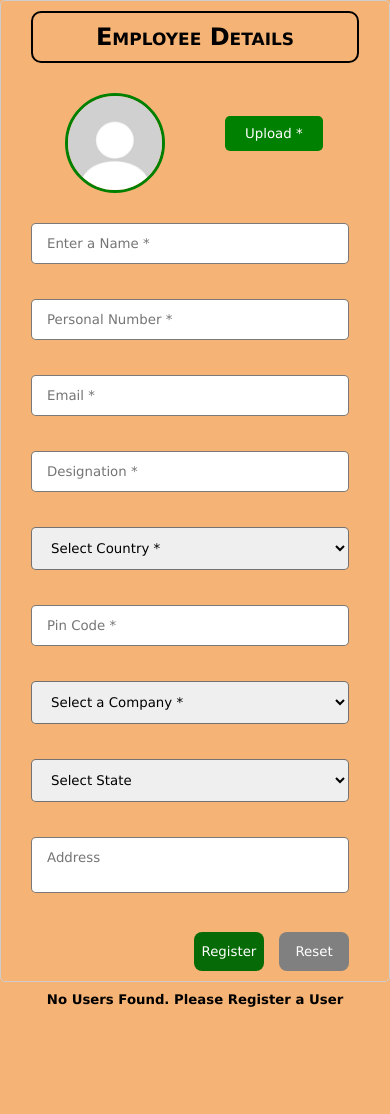
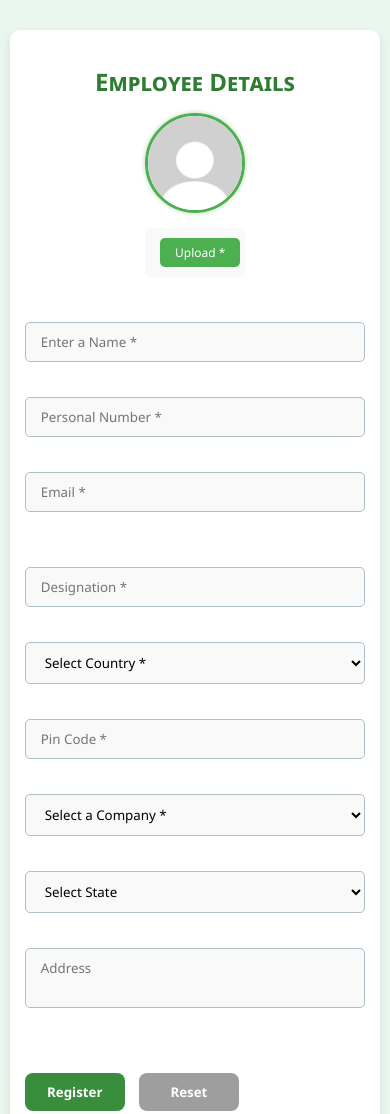
Before and after one commit to Divakar-Das/javascript_CRUD, a plain HTML site: page index.html in a window 390 px wide. Shown: the top 1114 px of the page. Before the commit the page ends 1069 px from the top, so only its background shows below. Drawn offline with Linux system fonts and the light colour scheme; no server answers.

Commit message:
Styles added

```diff
--- a/style.css
+++ b/style.css
@@ -1,4 +1,4 @@
-* {
+/* * {
     margin: 0;
     padding: 0;
     box-sizing: border-box;
@@ -287,4 +287,259 @@ button:disabled {
         border-radius: 5px;
     }
 
+} */
+
+
+
+
+
+/* Base reset */
+* {
+    margin: 0;
+    padding: 0;
+    box-sizing: border-box;
+    font-family: 'Segoe UI', Tahoma, Geneva, Verdana, sans-serif;
+    user-select: none;
 }
+
+body {
+    background: #e9f7ef;
+    min-height: 100vh;
+}
+
+/* Container Styles */
+.main-container {
+    width: 95%;
+    max-width: 1100px;
+    background-color: #ffffff;
+    margin: 30px auto;
+    border-radius: 10px;
+    padding: 25px 35px;
+    box-shadow: 0 4px 10px rgba(0, 0, 0, 0.1);
+}
+
+h4 {
+    padding-bottom: 25px;
+    text-align: center;
+    font-variant: small-caps;
+    color: #2e7d32;
+    font-size: 1.8rem;
+}
+
+/* Flex Layout */
+.container {
+    display: flex;
+    flex-wrap: wrap;
+    gap: 20px;
+}
+
+.box1,
+.box2 {
+    flex: 1 1 350px;
+    display: flex;
+    flex-direction: column;
+    gap: 25px;
+}
+
+/* Image Upload */
+.image {
+    display: flex;
+    flex-direction: column;
+    align-items: center;
+    gap: 15px;
+}
+
+.image img {
+    width: 120px;
+    height: 120px;
+    object-fit: cover;
+    border-radius: 50%;
+    border: 3px solid #4caf50;
+    box-shadow: 0 0 5px rgba(0, 128, 0, 0.3);
+}
+
+#user-image {
+    color: transparent;
+    border: none;
+    width: 100px;
+    outline: none;
+    cursor: pointer;
+}
+
+#user-image::before {
+    content: "Upload *";
+    color: white;
+    background: #4caf50;
+    padding: 8px 20px;
+    border-radius: 5px;
+    display: inline-block;
+    cursor: pointer;
+}
+
+#user-image::-webkit-file-upload-button {
+    visibility: hidden;
+}
+
+/* Input Groups */
+.input-container div {
+    margin-bottom: 15px;
+}
+
+input,
+select,
+textarea {
+    padding: 10px 15px;
+    width: 100%;
+    border-radius: 5px;
+    border: 1px solid #b0bec5;
+    background-color: #f9f9f9;
+    transition: border-color 0.3s ease;
+}
+
+input:focus,
+select:focus,
+textarea:focus {
+    outline: none;
+    border-color: #388e3c;
+    background-color: #ffffff;
+}
+
+p {
+    font-size: 12px;
+    color: red;
+    visibility: hidden;
+    margin-top: 3px;
+}
+
+/* Buttons */
+.image button,
+.bottom-container button {
+    color: white;
+    border: none;
+    cursor: pointer;
+    border-radius: 8px;
+    width: 100px;
+    padding: 10px 0;
+    font-weight: bold;
+    background-color: #388e3c;
+    transition: background 0.3s ease;
+}
+
+.bottom-container button:last-child {
+    background-color: #9e9e9e;
+    margin-left: 10px;
+}
+
+button:hover {
+    background-color: #2e7d32;
+}
+
+button:disabled {
+    cursor: not-allowed;
+    background-color: #c8c8c8;
+}
+
+/* Table Styling */
+.user-details {
+    margin: 40px auto;
+    width: 95%;
+    max-width: 1100px;
+    overflow-x: auto;
+}
+
+#tableTag {
+    width: 100%;
+    border-collapse: collapse;
+    margin-top: 10px;
+    visibility: hidden;
+}
+
+th,
+td {
+    padding: 12px 10px;
+    border: 1px solid #ccc;
+    text-align: center;
+    font-size: 14px;
+    background-color: #ffffff;
+}
+
+th {
+    background-color: #c8e6c9;
+    font-weight: bold;
+    color: #2e7d32;
+}
+
+.displayImg {
+    width: 60px;
+    height: 60px;
+    border-radius: 50%;
+    border: 2px solid #4caf50;
+}
+
+.delBtn,
+.editBtn {
+    padding: 8px 12px;
+    font-size: 12px;
+    border: none;
+    border-radius: 5px;
+    color: white;
+    cursor: pointer;
+}
+
+.editBtn {
+    background-color: #4caf50;
+    margin-right: 10px;
+}
+
+.delBtn {
+    background-color: #b71c1c;
+}
+
+/* "No users" message */
+#no-table-found {
+    text-align: center;
+    color: #757575;
+    font-size: 16px;
+    margin-bottom: 10px;
+}
+
+/* Responsive Styles */
+@media (max-width: 768px) {
+    h4 {
+        font-size: 1.5rem;
+        padding: 15px 0;
+    }
+
+    .container {
+        flex-direction: column;
+    }
+
+    .main-container {
+        padding: 20px 15px;
+    }
+
+    .image img {
+        width: 100px;
+        height: 100px;
+    }
+
+    .delBtn,
+    .editBtn {
+        font-size: 11px;
+        padding: 5px 10px;
+    }
+
+    th,
+    td {
+        font-size: 12px;
+    }
+
+    textarea {
+        height: 60px;
+    }
+
+    #user-image::before {
+        padding: 6px 15px;
+        font-size: 12px;
+    }
+}
```
